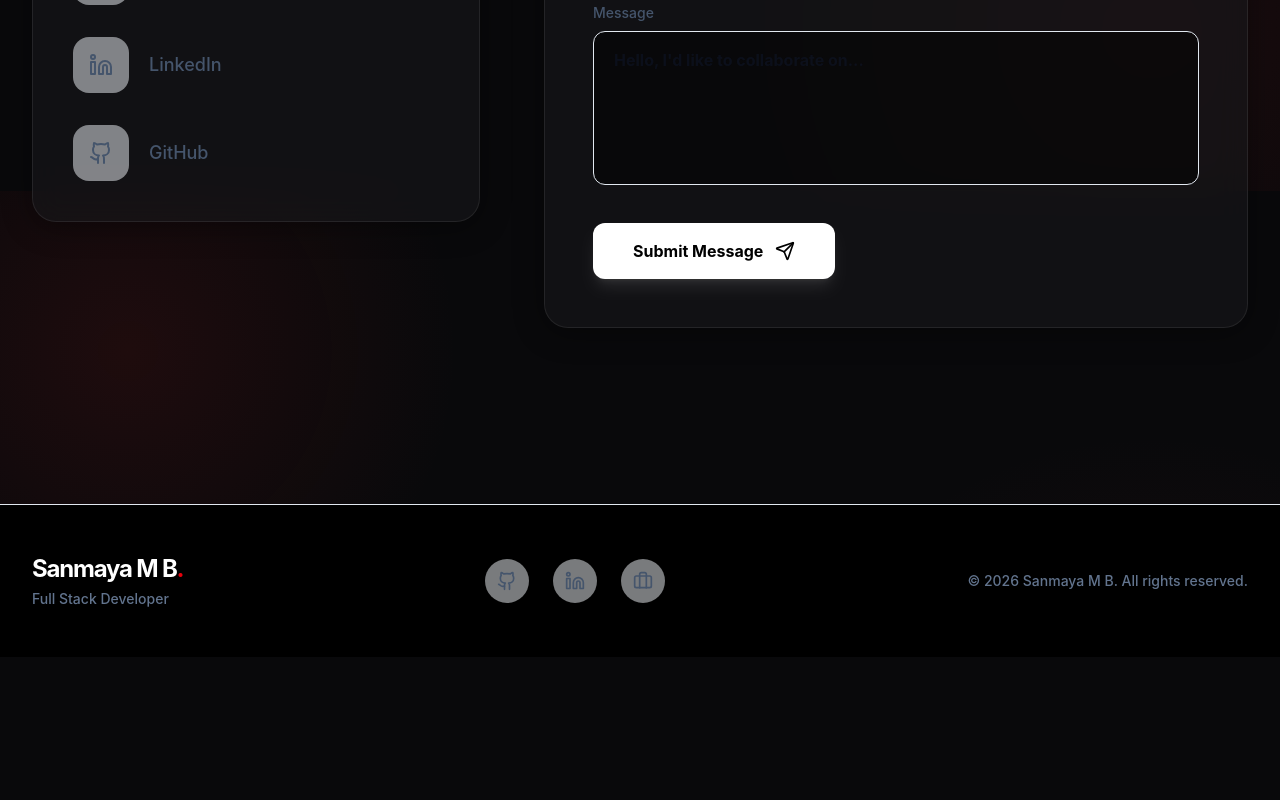
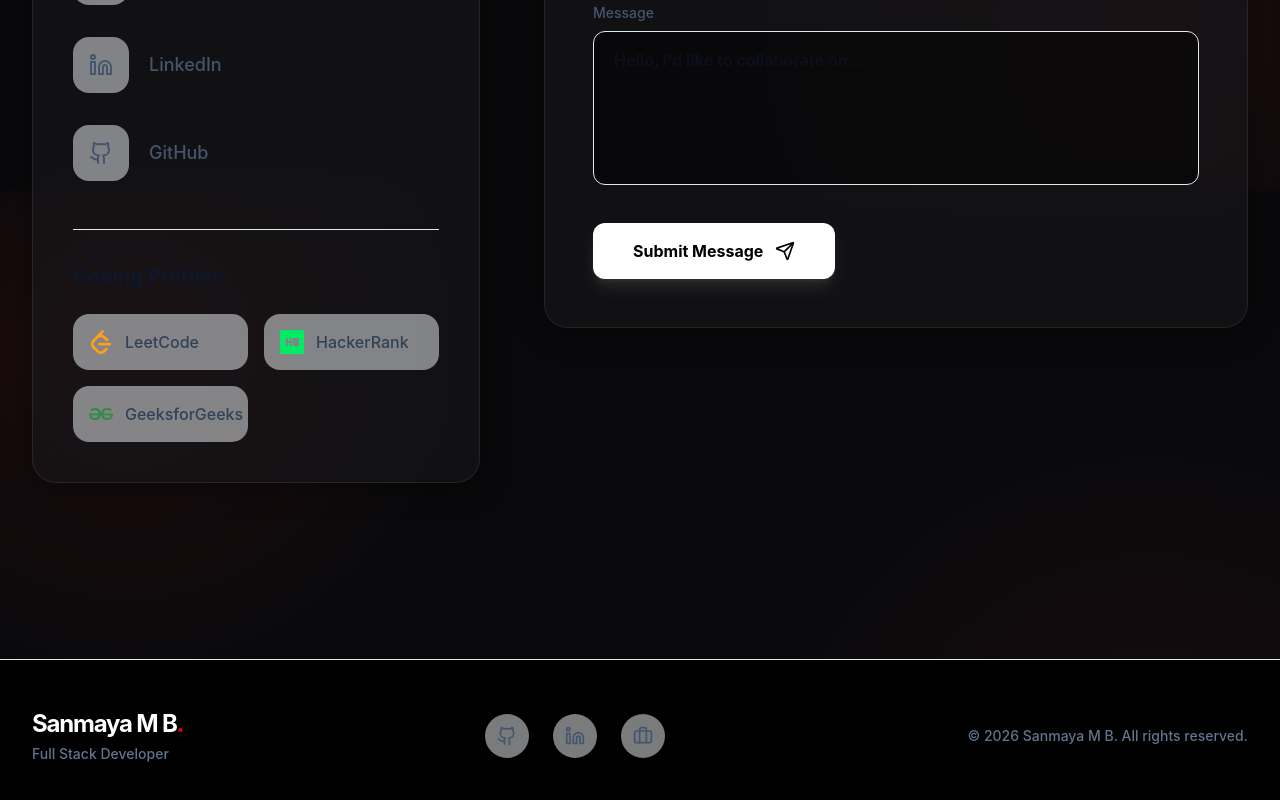
Before and after one commit to sanmaaya/Portfolio, a React (Vite) app in the folder client/: page / in a window 1280 px wide. Shown: the part 8609-9409 px from the top of the page. Before the commit the page ends 9266 px from the top, so only its background shows below. Built offline with nearby package versions, Linux system fonts and the light colour scheme; no server answers.

Commit message:
Add Competitive Programming profiles (LeetCode, HackerRank, GFG)

```diff
--- a/client/src/components/Contact.tsx
+++ b/client/src/components/Contact.tsx
@@ -3,6 +3,7 @@ import { Send, Mail, Linkedin, Github, Loader2, ShieldCheck } from "lucide-react
 import { useState } from "react";
 import { rtdb } from "../firebase";
 import { ref, push, serverTimestamp } from "firebase/database";
+import { SiLeetcode, SiHackerrank, SiGeeksforgeeks } from "react-icons/si";
 
 export default function Contact() {
     const [formData, setFormData] = useState({
@@ -90,6 +91,30 @@ export default function Contact() {
                                     <span className="font-medium text-lg">GitHub</span>
                                 </a>
                             </div>
+
+                            <div className="mt-12 pt-8 border-t border-slate-200">
+                                <h3 className="text-xl font-bold mb-6 text-slate-900">Coding Profiles</h3>
+                                <div className="grid grid-cols-1 sm:grid-cols-2 lg:grid-cols-1 xl:grid-cols-2 gap-4">
+                                    <a href="https://leetcode.com/u/sanmayabimal/" target="_blank" rel="noopener noreferrer" className="flex items-center gap-3 p-4 bg-slate-100/50 rounded-2xl hover:bg-slate-200/50 transition-colors group">
+                                        <div className="text-[#FFA116] group-hover:scale-110 transition-transform">
+                                            <SiLeetcode className="w-6 h-6" />
+                                        </div>
+                                        <span className="font-medium text-slate-700">LeetCode</span>
+                                    </a>
+                                    <a href="https://www.hackerrank.com/profile/sanmayabimal" target="_blank" rel="noopener noreferrer" className="flex items-center gap-3 p-4 bg-slate-100/50 rounded-2xl hover:bg-slate-200/50 transition-colors group">
+                                        <div className="text-[#00EA64] group-hover:scale-110 transition-transform">
+                                            <SiHackerrank className="w-6 h-6" />
+                                        </div>
+                                        <span className="font-medium text-slate-700">HackerRank</span>
+                                    </a>
+                                    <a href="https://www.geeksforgeeks.org/profile/sanmaya05qi" target="_blank" rel="noopener noreferrer" className="flex items-center gap-3 p-4 bg-slate-100/50 rounded-2xl hover:bg-slate-200/50 transition-colors group">
+                                        <div className="text-[#2F8D46] group-hover:scale-110 transition-transform">
+                                            <SiGeeksforgeeks className="w-6 h-6" />
+                                        </div>
+                                        <span className="font-medium text-slate-700">GeeksforGeeks</span>
+                                    </a>
+                                </div>
+                            </div>
                         </div>
                     </div>
 
```
